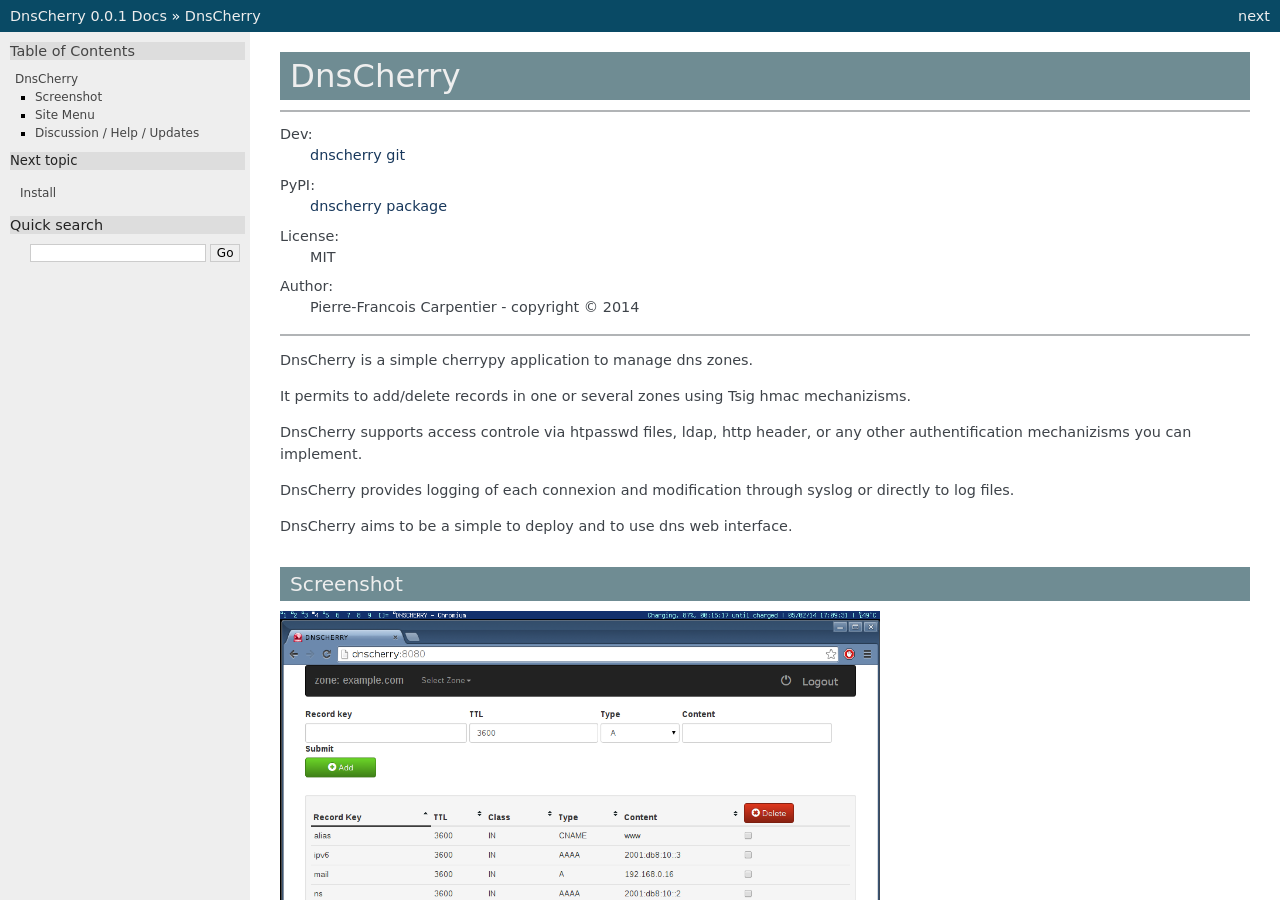
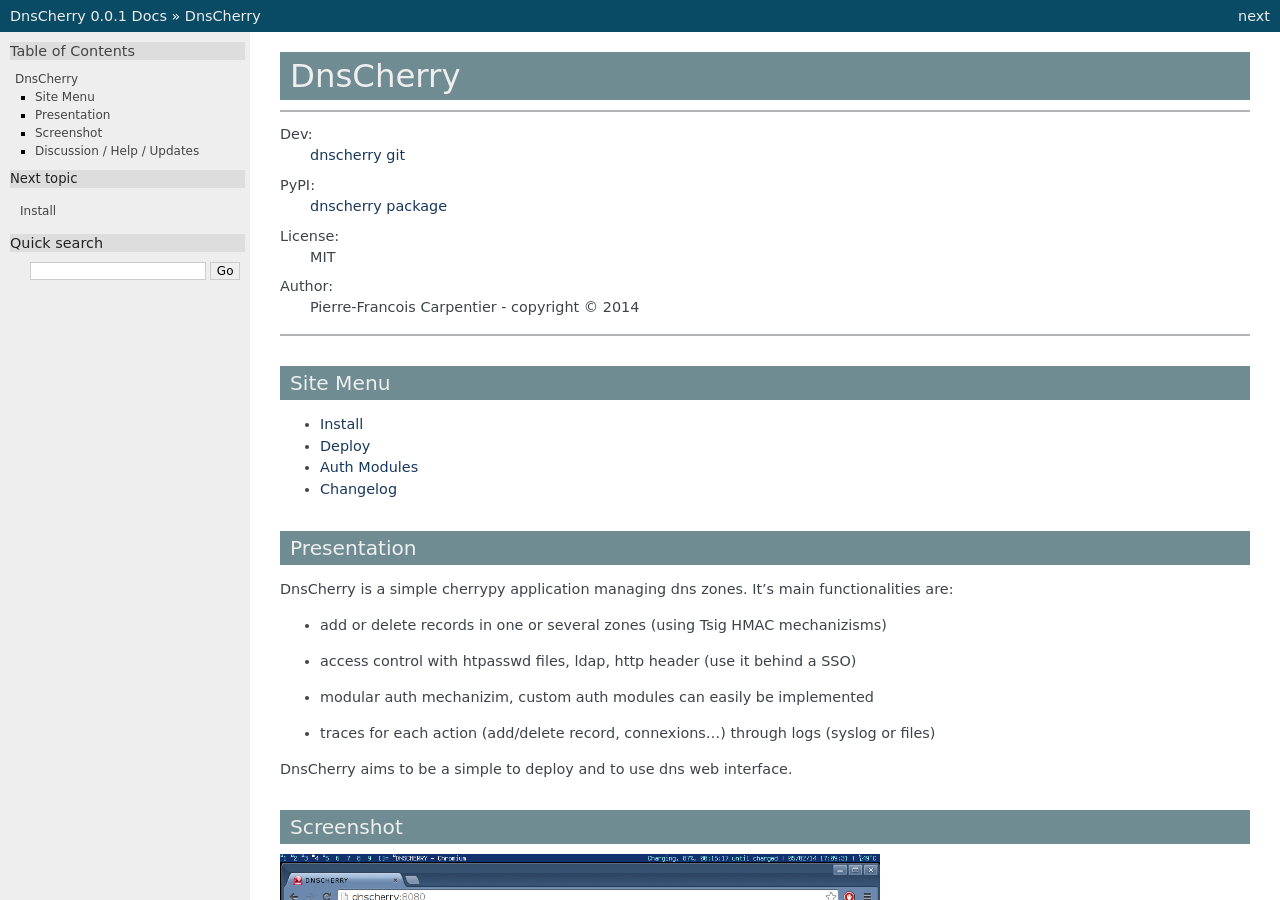
Before and after one commit to kakwa/dnscherry, a Sphinx documentation site: the page built from docs/index.rst, in a window 1280 px wide and 900 px high. Built offline with Sphinx 7.4.7, drawn with Linux system fonts in a browser that asks for light colours.

Commit message:
rework of the doc index

```diff
--- a/docs/index.rst
+++ b/docs/index.rst
@@ -1,6 +1,6 @@
-===============
+==============
   DnsCherry
-===============
+==============
 
 ----
 
@@ -10,26 +10,6 @@
 :Author: Pierre-Francois Carpentier - copyright © 2014
 
 ----
-
-DnsCherry is a simple cherrypy application to manage dns zones.
-
-It permits to add/delete records in one or several zones using
-Tsig hmac mechanizisms.
-
-DnsCherry supports access controle via htpasswd files, ldap, http header,
-or any other authentification mechanizisms you can implement.
-
-DnsCherry provides logging of each connexion and modification through
-syslog or directly to log files.
-
-DnsCherry aims to be a simple to deploy and to use dns web interface.
-
-**************
-  Screenshot
-**************
-
-.. image:: assets/main_screen.png
-    :width: 600 px
 
 *************
   Site Menu
@@ -43,6 +23,27 @@
     auth_module
     changelog
 
+****************
+  Presentation
+****************
+
+DnsCherry is a simple cherrypy application managing dns zones.
+It's main functionalities are:
+
+* add or delete records in one or several zones (using Tsig HMAC mechanizisms)
+* access control with htpasswd files, ldap, http header (use it behind a SSO)
+* modular auth mechanizim, custom auth modules can easily be implemented
+* traces for each action (add/delete record, connexions...) through logs (syslog or files)
+
+DnsCherry aims to be a simple to deploy and to use dns web interface.
+
+**************
+  Screenshot
+**************
+
+.. image:: assets/main_screen.png
+    :width: 600 px
+
 *******************************
   Discussion / Help / Updates
 *******************************
```
